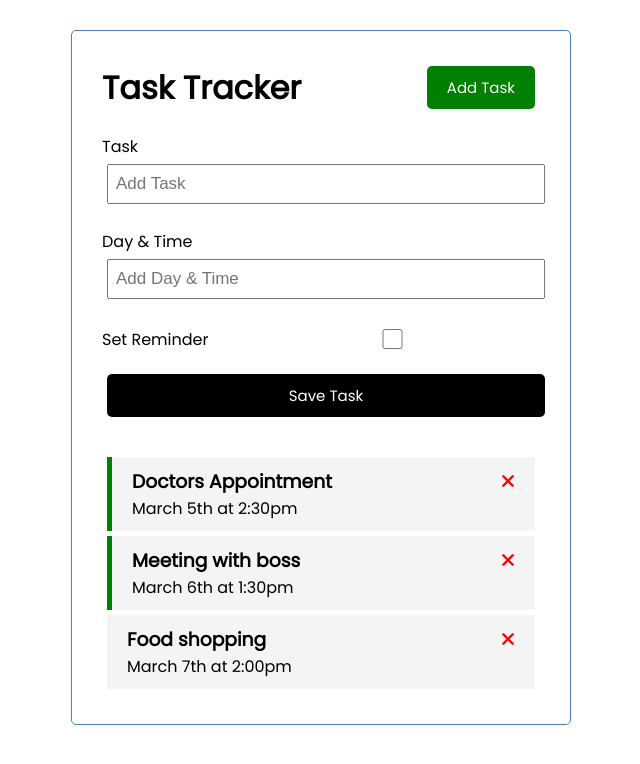
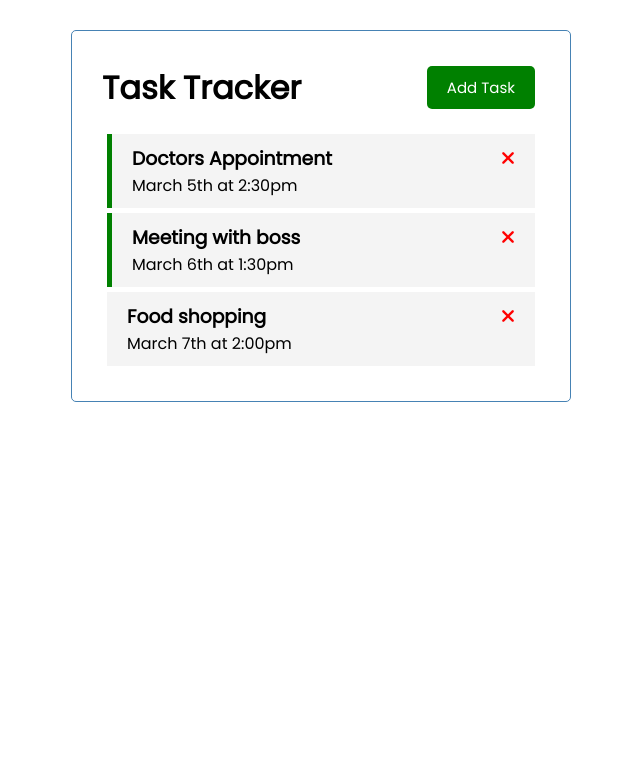
Before and after one commit to francosbenitez/vue-task-tracker, a Vue app: page / in a window 1280 px wide. Shown: the top 764 px of the page, without its empty margins (319-959 px from the left). Built offline with nearby package versions, Linux system fonts and the light colour scheme.

Commit message:
feat: implemented toggleAddTask

```diff
--- a/src/App.vue
+++ b/src/App.vue
@@ -1,8 +1,10 @@
 <template>
   <div>
     <div class="container">
-      <Header title="Task Tracker" />
-      <AddTask @add-task="addTask" />
+      <Header @toggle-add-task="toggleAddTask" title="Task Tracker" />
+      <div v-show="showAddTask">
+        <AddTask @add-task="addTask" />
+      </div>
       <Tasks @toggle-reminder="toggleReminder" @delete-task="deleteTask" :tasks="tasks" />
     </div>
   </div>
@@ -22,10 +24,14 @@
   },
   data () {
     return {
-      tasks: []
+      tasks: [],
+      showAddTask: false
     }
   },
   methods: {
+    toggleAddTask () {
+      this.showAddTask = !this.showAddTask
+    },
     addTask (task) {
       this.tasks = [...this.tasks, task]
     },
--- a/src/components/Button.vue
+++ b/src/components/Button.vue
@@ -11,7 +11,7 @@
     },
     methods: {
         onClick () {
-            console.log('Hello World')
+            this.$emit('toggle-add-task')
         }
     }
 }
--- a/src/components/Header.vue
+++ b/src/components/Header.vue
@@ -1,7 +1,7 @@
 <template>
     <header>
         <h1>{{ title }}</h1>
-        <Button text="Add Task" color="green" />
+        <Button @toggle-add-task="$emit('toggle-add-task')" text="Add Task" color="green" />
         <!-- <Button text="Update Task" color="blue" />
         <Button text="Delete Task" color="red" /> -->
     </header>
```
